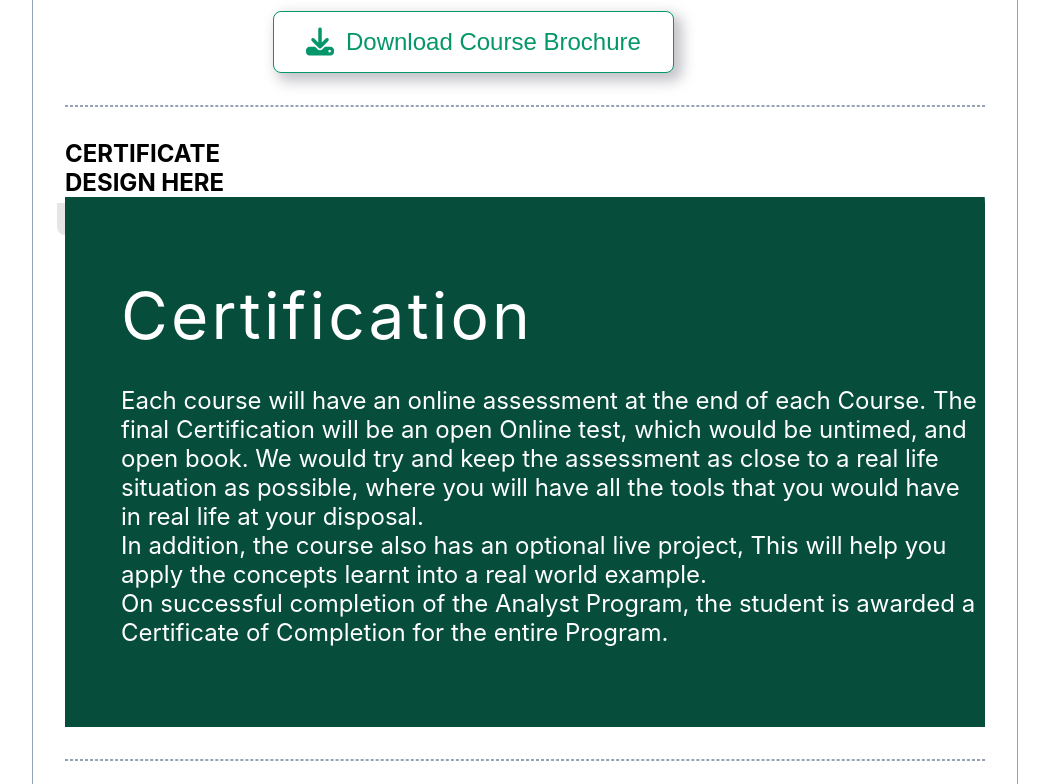
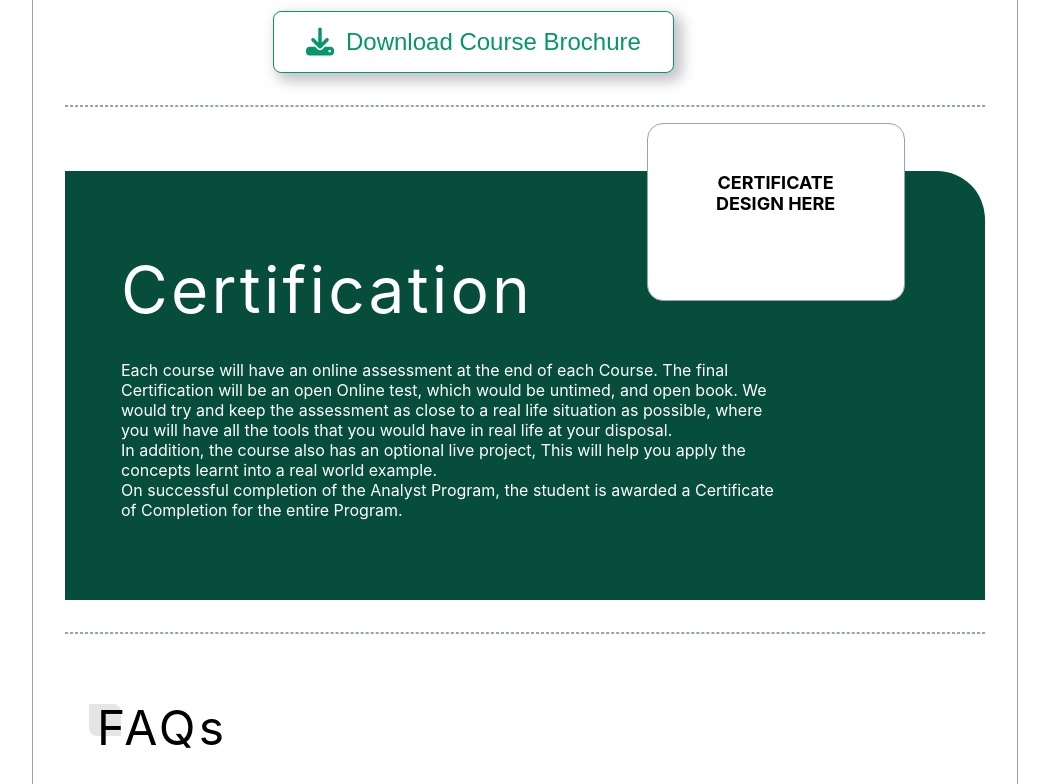
Before and after one commit to vids12/finocontrol-task-ui, a React (Create React App) app: page / in a window 1536 px wide. Shown: the part 5120-5904 px from the top of the page, without its empty margins (32-1081 px from the left). Built offline with nearby package versions, Linux system fonts and the light colour scheme.

Commit message:
feat: responsive certificate

```diff
--- a/src/components/Certificate/Certificate.css
+++ b/src/components/Certificate/Certificate.css
@@ -1,22 +1,52 @@
-
+.certificate-main-div{
+   margin-top: 6rem;
+   position: relative;
+}
+.certificate{
+   background-color: var(--emerald-900);
+   color: var(--white);
+   border-top-right-radius: 1.75rem;
+   margin: 0 1rem;
+}
+.certificate h1{
+   font-weight: 400;
+   letter-spacing: 0.2rem;
+   font-size: 3rem;
+   padding: 3rem 0 2rem 0.5rem;
+}
+.certificate section{
+   padding-bottom: 5rem;
+}
+.certificate-content{
+   padding-right: 1rem;
+   font-size: 1rem;
+   padding-left: 2rem;
+}
+@media (min-width: 1000px) {
+   .certificate{
+      border-top-right-radius: 2rem;
+   }
+   .certificate h1{
+      font-size: 4rem;
+      padding: 2.5rem 0 2rem 3.5rem;
+   }
+   .certificate-content{
+      padding-right: 6rem;
+   }
+}
 @media (min-width: 1400px) {
+   .certificate-main-div{
+      margin-top: 4rem;
+   }
    .certificate{
-      background-color: #064E3B;
-      color: white;
-      border-top-right-radius: 4rem;
+      border-top-right-radius: 3rem;
       margin: 0 2rem;
    }
    .certificate h1{
-      font-weight: 400;
-      letter-spacing: 0.2rem;
-      font-size: 4rem;
       padding: 5rem 0 2rem 3.5rem;
    }
-   .certificate p{
-      font-size: 1.5rem;
+   .certificate-content{
+      padding-right: 12rem;
       padding-left: 3.5rem;
    }
-   .certificate section{
-      padding-bottom: 5rem;
-   }
 }
--- a/src/components/Certificate/Certificate.jsx
+++ b/src/components/Certificate/Certificate.jsx
@@ -3,15 +3,15 @@ import "./Certificate.css";
 
 export  function Certificate() {
     return (
-        <div className="certificate">
+        <div className="certificate-main-div">
             <div>
                 <CertificateDesign />
             </div>
+        <div className="certificate">
             <h1 className="landing-page-title">
                 Certification
-                <div className="overview-box"></div>
             </h1>
-            <section>
+            <section className="certificate-content">
                 <p>
                     Each course will have an online assessment at the end of each Course. The final Certification will be an open Online test, which would be untimed, and open book. We would try and keep the assessment as close to a real life situation as possible, where you will have all the tools that you would have in real life at your disposal.
                 </p>
@@ -23,5 +23,6 @@ export  function Certificate() {
                 </p>
             </section>
         </div>
+        </div>
     )
 }
--- a/src/components/CertificateDesign/CertificateDesign.css
+++ b/src/components/CertificateDesign/CertificateDesign.css
@@ -1,6 +1,48 @@
-/* to style more */
+.certificate-design{
+    background-color: var(--white);
+    color: var(--black);
+    position: absolute;
+    top: -5rem;
+    right: 2rem;
+    height: 5rem;
+    width: 10rem;
+    border: 1px solid var(--blue-gray-400);
+    border-radius: 1rem;
+    text-align: center;
+    margin: 1rem;
+    padding: 0.75rem;
+    font-size: 0.75rem;
+}
+@media (min-width: 1000px) {
+    .certificate-design{
+        background-color: var(--white);
+        color: var(--black);
+        position: absolute;
+        top: -6rem;
+        right: 1rem;
+        height: 5rem;
+        width: 10rem;
+        border: 1px solid var(--blue-gray-400);
+        border-radius: 1rem;
+        text-align: center;
+        margin: 2rem;
+        padding: 1rem;
+    }
+}
 
-.certificate-design{
-    background-color: white;
-    color: black;
+@media (min-width: 1400px) {
+    .certificate-design{
+        background-color: var(--white);
+        color: var(--black);
+        position: absolute;
+        top: -5rem;
+        right: 5rem;
+        height: 5rem;
+        width: 10rem;
+        border: 1px solid var(--blue-gray-400);
+        border-radius: 1rem;
+        text-align: center;
+        margin: 2rem;
+        padding: 3rem;
+    }
 }
```
